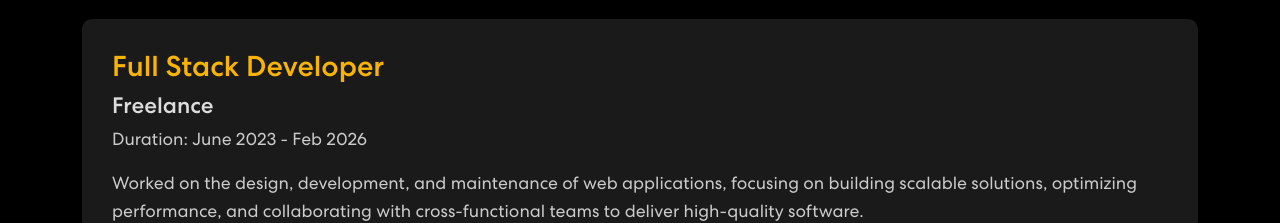
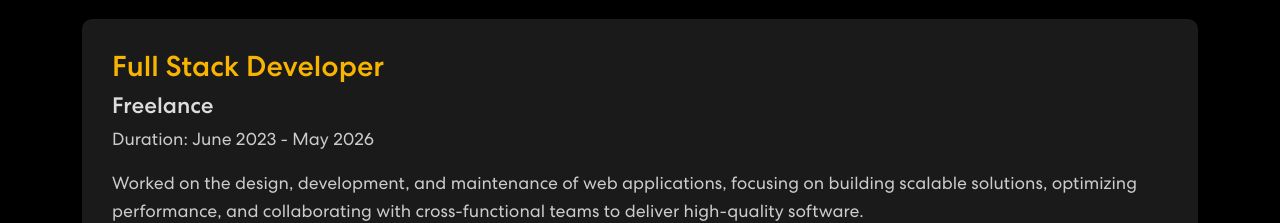
Before and after one commit to Aman2907/portfolio, a React (Vite) app: page / in a window 1280 px wide. Shown: the part 1321-1544 px from the top of the page. Built offline with nearby package versions, Linux system fonts and the light colour scheme.

Commit message:
resume updated2 commit

```diff
--- a/src/Components/Experience.jsx
+++ b/src/Components/Experience.jsx
@@ -27,7 +27,7 @@ export const Experience = () => {
                   <div className="experience-item">
                     <h3> Full Stack Developer </h3>
                     <h4> Freelance  </h4>
-                    <p> Duration: June 2023 - Feb 2026 </p>
+                    <p> Duration: June 2023 - May 2026 </p>
                     <p>
                       Worked on the design, development, and maintenance of web applications, focusing on building scalable solutions, optimizing performance, and collaborating with cross-functional teams to deliver high-quality software.
                     </p>
```
